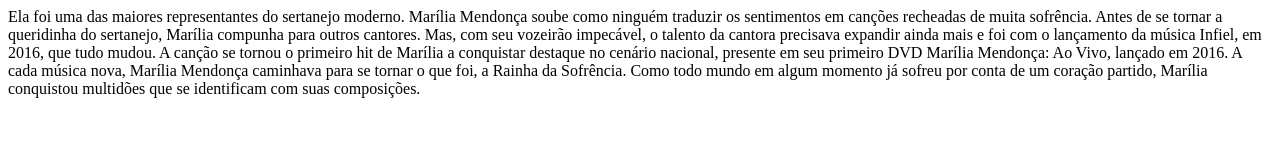
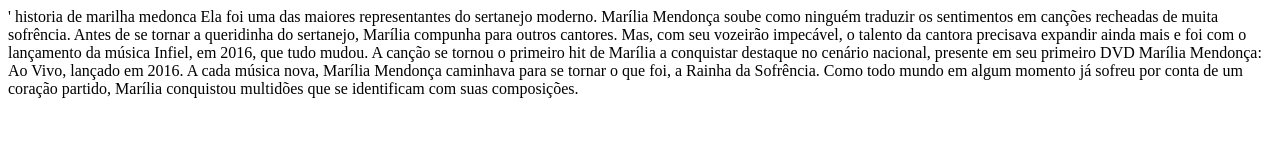
Before and after one commit to brendaraitz/turma-1a, a plain HTML site: page index.html in a window 1280 px wide. Drawn offline with Linux system fonts and the light colour scheme.

Commit message:
Update index.html

```diff
--- a/index.html
+++ b/index.html
@@ -1,3 +1,6 @@
+<html>
+'                     historia de marilha medonca
+
 Ela foi uma das maiores representantes do sertanejo moderno.
 Marília Mendonça soube como ninguém traduzir os sentimentos em canções recheadas de muita sofrência.
 
```
